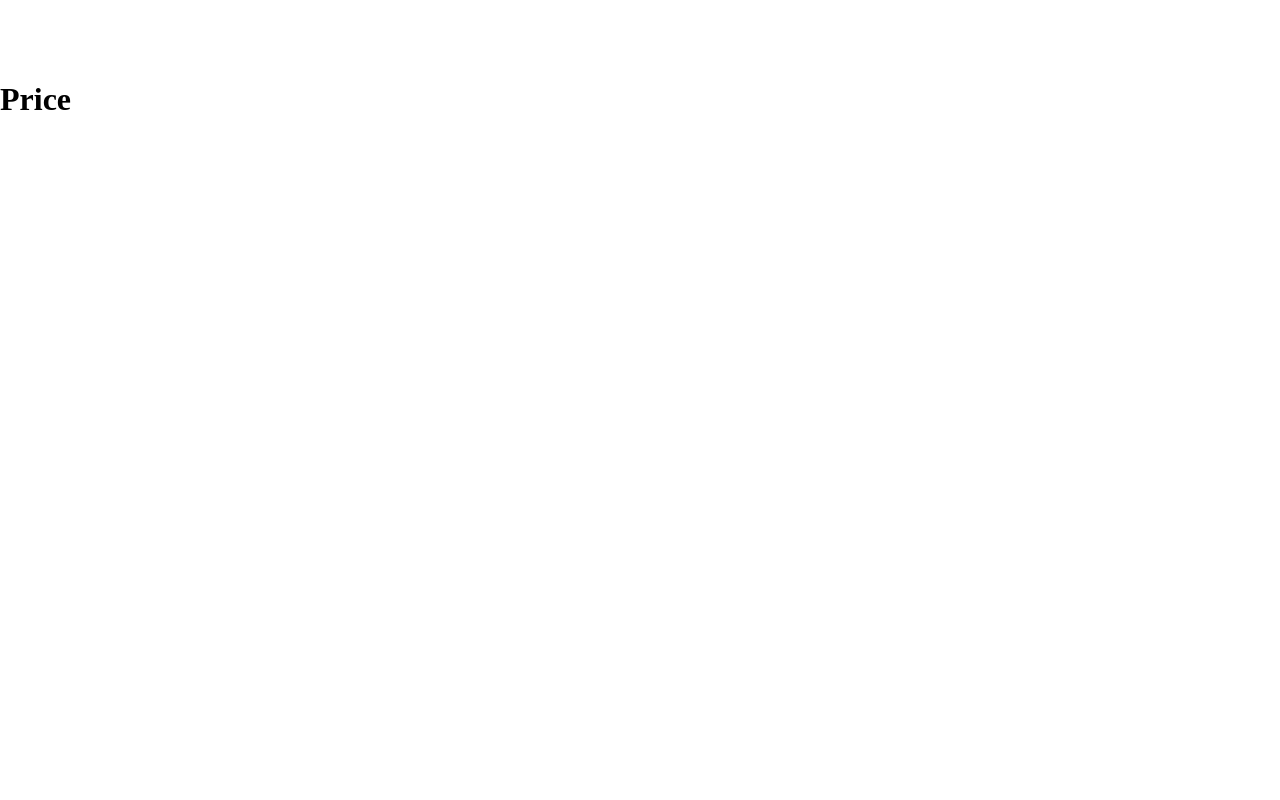
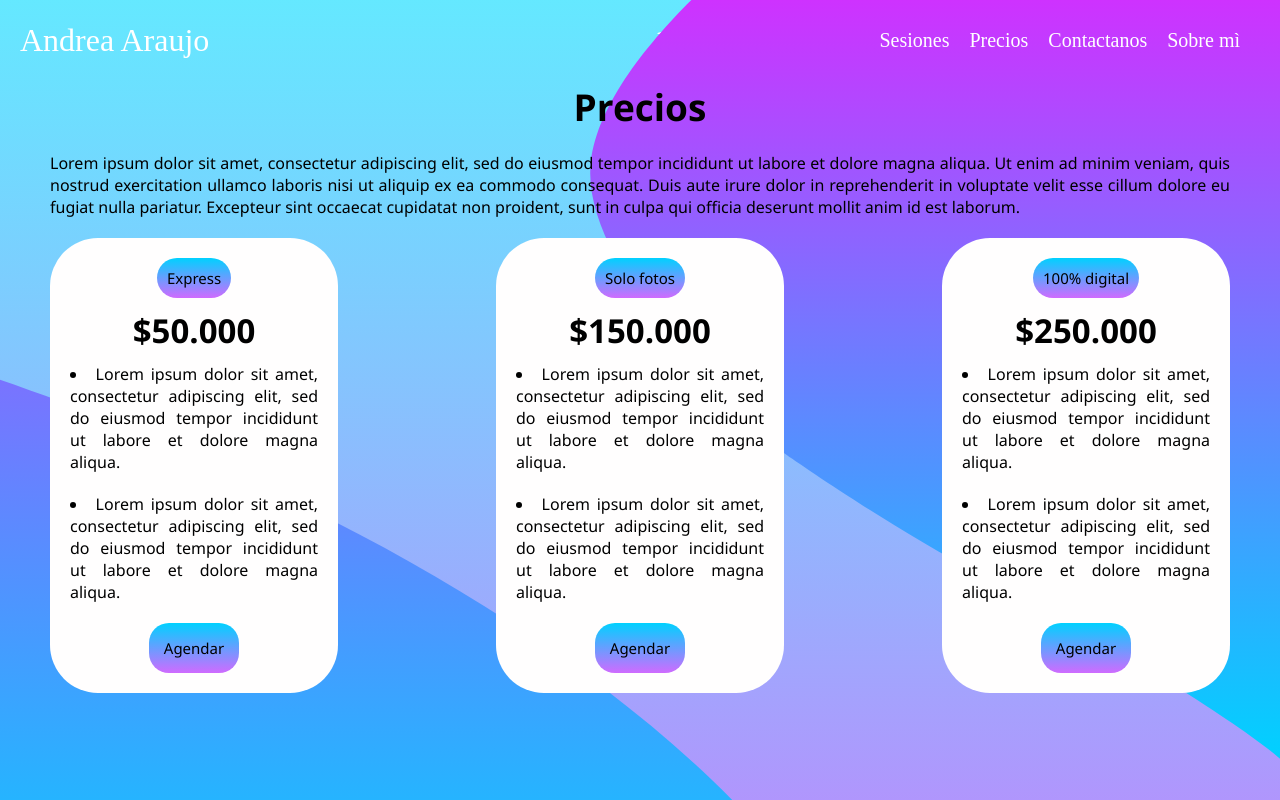
Before and after one commit to ANKAPOTHOGRAPY/ankaphoto, a React (Vite) app: page /precio in a window 1280 px wide. Built offline with nearby package versions, Linux system fonts and the light colour scheme.

Commit message:
pagina de precio

```diff
--- a/src/Pages/Menu/Home.jsx
+++ b/src/Pages/Menu/Home.jsx
@@ -24,7 +24,7 @@ function Home() {
             economico. Contratanos ya para tus eventos.</p>
 
             <div className='Button'>
-              <Link className='btnSessions'>Pide tu sesión ya</Link>
+              <Link to='/precio' className='btnSessions'>Pide tu sesión ya</Link>
               <Link className='btnIndormation'>Ver más</Link>
             </div>
         </div>
--- a/src/Pages/Precio/Price.jsx
+++ b/src/Pages/Precio/Price.jsx
@@ -1,11 +1,50 @@
 import React from "react";
+import '../Precio/Price.scss';
 import { Header } from '../../components/Navegacion/Header';
+import Fondo from '../../../public/fondoPrice.svg';
 
 function Price(){
     return(
         <>
+            <div className="wallpaper">
+                <img src={Fondo} alt="Fondo" />
+            </div>
+
             <Header />
-            <h1>Price</h1>
+            <div className="containerPrice">
+                <h1>Precios</h1>
+
+                <p className="descriParrafo">Lorem ipsum dolor sit amet, consectetur adipiscing elit, sed do eiusmod tempor incididunt ut labore et dolore magna aliqua. Ut enim ad minim veniam, quis nostrud exercitation ullamco laboris nisi ut aliquip ex ea commodo consequat. Duis aute irure dolor in reprehenderit in voluptate velit esse cillum dolore eu fugiat nulla pariatur. Excepteur sint occaecat cupidatat non proident, sunt in culpa qui officia deserunt mollit anim id est laborum.</p>
+                 <div className="containerPrices">
+                    <div className="price Espress">
+                        <a href="/">Express</a>
+                        <h4>$50.000</h4>
+                        <p>
+                            <li>Lorem ipsum dolor sit amet, consectetur adipiscing elit, sed do eiusmod tempor incididunt ut labore et dolore magna aliqua.</li>
+                            <li>Lorem ipsum dolor sit amet, consectetur adipiscing elit, sed do eiusmod tempor incididunt ut labore et dolore magna aliqua.</li>
+                        </p>
+                        <a href="/" className="BtnAgendar">Agendar</a>
+                    </div>
+                    <div className="price Foto">
+                        <a href="/">Solo fotos</a>
+                        <h4>$150.000</h4>
+                        <p>
+                            <li>Lorem ipsum dolor sit amet, consectetur adipiscing elit, sed do eiusmod tempor incididunt ut labore et dolore magna aliqua.</li>
+                            <li>Lorem ipsum dolor sit amet, consectetur adipiscing elit, sed do eiusmod tempor incididunt ut labore et dolore magna aliqua.</li>
+                        </p>
+                        <a href="/" className="BtnAgendar">Agendar</a>
+                    </div>
+                    <div className="price Digital">
+                        <a href="/">100% digital</a>
+                        <h4>$250.000</h4>
+                        <p>
+                            <li>Lorem ipsum dolor sit amet, consectetur adipiscing elit, sed do eiusmod tempor incididunt ut labore et dolore magna aliqua.</li>
+                            <li>Lorem ipsum dolor sit amet, consectetur adipiscing elit, sed do eiusmod tempor incididunt ut labore et dolore magna aliqua.</li>
+                        </p>
+                        <a href="/" className="BtnAgendar">Agendar</a>
+                    </div>
+                 </div>
+            </div>
         </>
 
     );
--- /dev/null
+++ b/src/Pages/Precio/Price.scss
@@ -0,0 +1,58 @@
+@import '../../fonts/Font.scss';
+
+
+
+.containerPrice{
+    position: relative;
+    width: 100%;
+    text-align: center;
+    padding: 0 50px 0 50px;
+    font-family: 'Segoe UI', Tahoma, Geneva, Verdana, sans-serif;
+
+    h1{
+        font-size: 37px;
+    }
+    .descriParrafo{
+        text-align: justify;
+        font-size: 16px;
+        margin: 20px 0 20px 0;
+    }
+    .containerPrices{
+        margin-top: 10px;
+        display: flex;
+        justify-content: space-between;
+        .price{
+            background-color: #FFFEFE;
+            width: 18rem;
+            display: flex;
+            flex-direction: column;
+            align-items: center;
+            border-radius: 48px;
+            padding: 10px;
+            a{
+                display: inline-block;
+                border-radius: 20px;
+                font-size: 15px;
+                text-decoration: none;
+                padding: 10px;
+                color: black;
+                background: linear-gradient(180deg, #00D1FF 0%, rgba(173, 0, 255, 0.58) 100%);
+                margin: 10px 0 10px 0;
+            }
+            h4{
+                font-weight: 700;
+                font-size: 33px;
+                text-align: justify;
+            }
+            p{
+                li{
+                    padding: 10px;
+                    text-align: justify;
+                }
+            }
+            .BtnAgendar{
+                padding: 15px;
+            }
+        }
+    }
+}
--- a/src/components/Navegacion/Header.scss
+++ b/src/components/Navegacion/Header.scss
@@ -2,6 +2,8 @@
 
 header{
     nav{
+        position: relative;
+        z-index: 100;
         width: 100%;
         height: 81px;
         color: white;
@@ -9,7 +11,8 @@ header{
         align-items: center;
         justify-content: space-between;
         padding: 20px;
-        position: relative;
+
+
 
         .navLeft{
             p{
```
Also changed, not shown: public/fondoPrice.svg (added), public/sesiones.svg (deleted).
